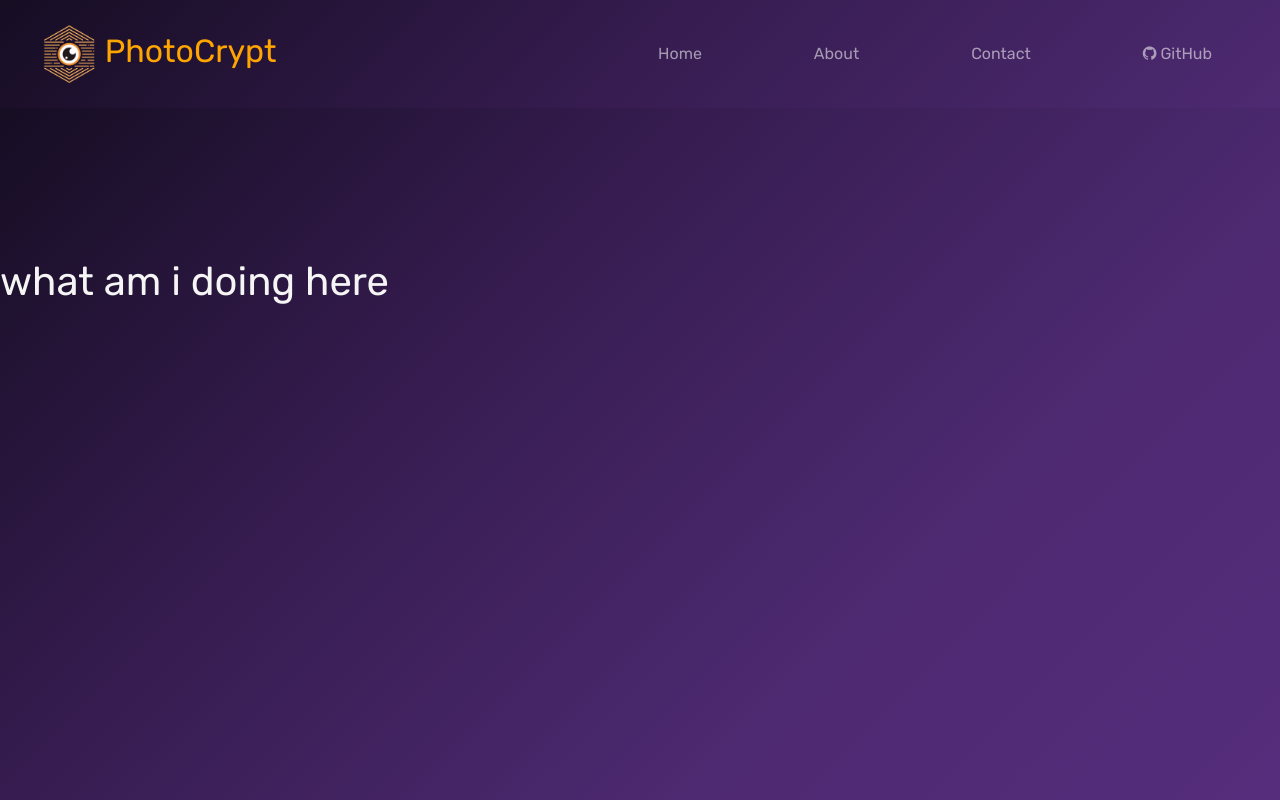
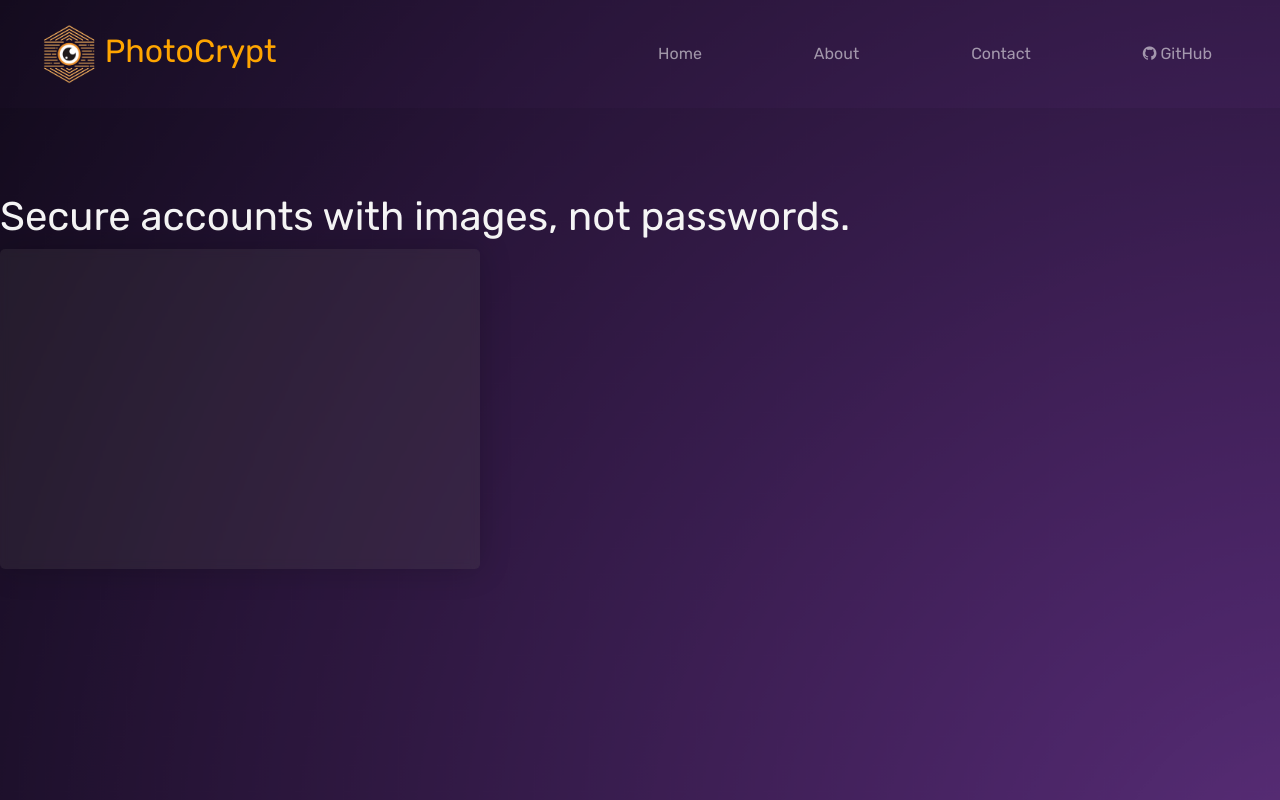
Before and after one commit to Angel-Shah/PhotoCrypt-Web, a Next.js app: page / in a window 1280 px wide. Shown: the top 800 px of the page. Built offline with nearby package versions, Linux system fonts and the light colour scheme.

Commit message:
imporved UI and scrollbar

```diff
--- a/components/Footer.js
+++ b/components/Footer.js
@@ -4,7 +4,7 @@ import styled from 'styled-components'
 const Foot = styled.div`
 background:#160d23;
 color:#e2c7fd;
-height:10vh;
+height:13vh;
 display:flex;
 justify-content: center;
 align-items: center;
--- a/components/Navbar.js
+++ b/components/Navbar.js
@@ -38,7 +38,7 @@ const Navbar = () => {
   const [navbar,setNavbar] = useState(false);
 
   const changeBackground =() =>{
-    if(window.scrollY >= 40){
+    if(window.scrollY >= 10){
         setNavbar(true);
     }else{
       setNavbar(false);
@@ -51,7 +51,7 @@ const Navbar = () => {
 
     return (
       // navbar navbar-expand-lg navbar-dark bg-purple sticky
-      <nav className={navbar ? 'navbar navbar-expand-lg navbar-dark bg-purple sticky active' : 'navbar navbar-expand-lg navbar-dark bg-purple sticky'} >
+      <nav className={navbar ? 'navbar navbar-expand-lg navbar-dark bg-transp sticky active' : 'navbar navbar-expand-lg navbar-dark bg-transp sticky'} >
   <div className="container-fluid" >
     <Link href="/">
     <a className="navbar-brand py-3 " href="#" style={{color:"orange",fontSize:"2rem",fontFamily:"Rubik"}}>
--- a/pages/index.js
+++ b/pages/index.js
@@ -11,7 +11,10 @@ export default function Home() {
       </Head>
       <body className="content">
 
-      <h1>what am i doing here</h1>
+      <h1 className="">Secure accounts with images, not passwords.</h1>
+      <div className="frosted-panel">
+
+      </div>
       </body>
 
     </div>
--- a/styles/globals.css
+++ b/styles/globals.css
@@ -1,11 +1,43 @@
+
+Works on Firefox
+* {
+  scrollbar-width: thin;
+  scrollbar-color: whitesmoke black;
+}
+
+/* Works on Chrome, Edge, and Safari */
+*::-webkit-scrollbar {
+  width: 4px;
+}
+
+*::-webkit-scrollbar-track {
+  /* background: #3E2D4D; */
+  background: rgba(42, 42, 42, 0.966);
+
+
+}
+
+*::-webkit-scrollbar-thumb {
+  /* background-color: #e2c7fd; */
+  background: orange;
+  border-radius: 20px;
+
+
+}
+
 html,
 body {
   padding: 0;
   margin: 0;
   font-family: Rubik, -apple-system, BlinkMacSystemFont, Segoe UI, Roboto, Oxygen,
     Ubuntu, Cantarell, Fira Sans, Droid Sans, Helvetica Neue, sans-serif;
-    background:linear-gradient(135deg, #160d23, #361c50,#4E2A72,#562D7D);
+    /* background:linear-gradient(135deg, #160d23, #28163a,#4E2A72,#562D7D); */
+    background-image: url('/photocrypt-background.png');
+
+    background-size:cover;
     height:100vh;
+
+
 
 
 }
@@ -27,5 +59,15 @@ h1{
 }
 
 .content{
-  padding-top: 150px;
+  padding-top: 85px;
 }
+.frosted-panel {
+
+  width: 30rem;
+  height: 20rem;
+  box-shadow: 0 0 2rem 0 rgba(0, 0, 0, .2);
+  border-radius: 5px;
+  background-color: rgba(87, 84, 84, 0.219);
+
+  backdrop-filter: blur(5px);
+}
--- a/styles/navbarStyle.css
+++ b/styles/navbarStyle.css
@@ -1,32 +1,42 @@
 *{
     font-family: Rubik;
+
 
 }
 .sticky {
     position: fixed;
     top: 0;
     width: 100%;
+    z-index: 5;
 
   }
 
-  .navbar-fixed-top.scrolled {
-    background-color: #fff !important;
-    transition: background-color 200ms linear;
-  }
-
-  .navbar::-webkit-scrollbar{
-      background: palegoldenrod;
-  }
 
 
-.bg-purple{
+
+
+
+.bg-transp{
     /* background:linear-gradient(0.25turn, #191346, #331964, #3b1b75, #4a2f7e, #1f194b); */
     background: transparent;
+    /* box-shadow: 0 0 1rem 0 rgba(0, 0, 0, .2);
+
+  background-color: rgba(255, 255, 255, 0.1);
+
+  backdrop-filter: blur(5px); */
+  transition: all 0.7s;
 
 }
-.bg-purple.active{
-    background:#160d23;
-    box-shadow: 0px 7px 10px rgb(97, 67, 11);
+.bg-transp.active{
+    /* background:#160d23;
+    box-shadow: 0px 7px 10px rgb(97, 67, 11); */
+    box-shadow: 0 0 2rem 0 #160d23;
+
+  background-color:#3E2D4D;
+
+  backdrop-filter: blur(5px);
+  transition: all 0.3s;
+
 }
 
 .navbar .navbar-nav .nav-link{
```
Also changed, not shown: public/photocrypt-background.png (added).
